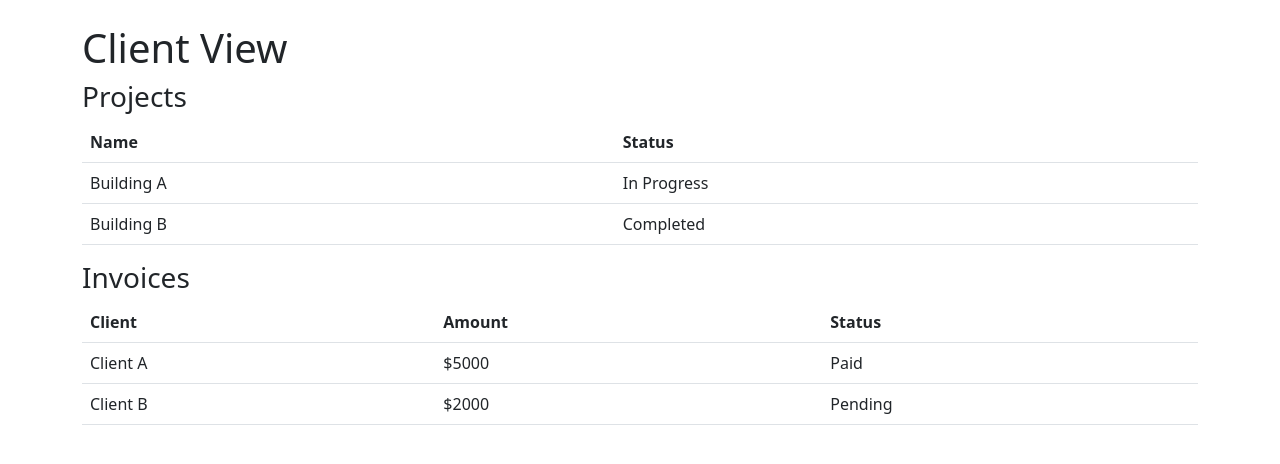
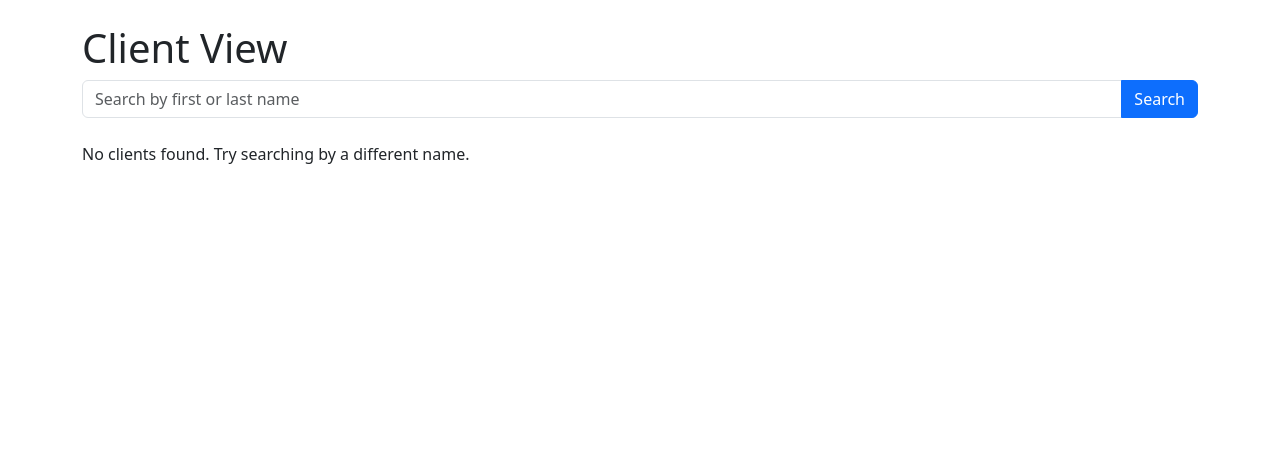
Before and after one commit to leopold16/constr-proj, a Flask app: page /client_view in a window 1280 px wide. Shown: the part 56-520 px from the top of the page. Run offline with Flask 3, Linux system fonts and the light colour scheme.

Commit message:
connected to databases, and included simple queries for employee tasks and client view

```diff
--- a/app.py
+++ b/app.py
@@ -7,8 +7,8 @@ from sqlalchemy.pool import NullPool
 app = Flask(__name__, template_folder="templates")
 
 #connect to database
-#DATABASEURI = "postgresql://lw2999:341647@104.196.222.236/proj1part2"
-#engine = create_engine(DATABASEURI)
+DATABASEURI = "postgresql://lw2999:341647@104.196.222.236/proj1part2"
+engine = create_engine(DATABASEURI)
 
 
 
@@ -46,23 +46,75 @@ def dashboard():
 
 @app.route("/employee_tasks", methods=["GET", "POST"])
 def employee_tasks():
-    if request.method == "POST":
-        task_id = int(request.form.get("task_id"))
-        employee_id = int(request.form.get("employee_id"))
+    """
+    Assign tasks to employees and display task assignments.
+    """
+    with engine.connect() as conn:
+        if request.method == "POST":
+            task_id = int(request.form.get("task_id"))
+            employee_id = int(request.form.get("employee_id"))
 
-        # Assign task to employee
-        selected_task = next(task for task in tasks if task["id"] == task_id)
-        selected_employee = next(emp for emp in employees if emp["id"] == employee_id)
-        selected_employee["tasks"].append(selected_task["name"])
-        selected_task["status"] = "Assigned"
-        return redirect(url_for("employee_tasks"))
+            # Assign the task to the employee in the database
+            conn.execute(
+                text("INSERT INTO employee_assigned_tasks (employee_id, task_id) VALUES (:employee_id, :task_id)"),
+                {"employee_id": employee_id, "task_id": task_id}
+            )
+            conn.execute(
+                text("UPDATE task SET task_status = 'Assigned' WHERE task_id = :task_id"),
+                {"task_id": task_id}
+            )
+            return redirect(url_for("employee_tasks"))
+
+        # Fetch employees and tasks dynamically
+        employees = conn.execute(
+            text("SELECT employee_id, employee_first_name, employee_last_name, employee_role FROM employee")
+        ).fetchall()
+        employees = [{"id": row.employee_id, "name": f"{row.employee_first_name} {row.employee_last_name}", "role": row.employee_role} for row in employees]
+
+        tasks = conn.execute(
+            text("SELECT task_id, task_name, task_description, task_status FROM task")
+        ).fetchall()
+        tasks = [{"id": row.task_id, "name": row.task_name, "description": row.task_description, "status": row.task_status} for row in tasks]
 
     return render_template("employee_tasks.html", employees=employees, tasks=tasks)
 
+@app.route("/client_view", methods=["GET", "POST"])
+def client_view():
+    """
+    Search for a client and display their details.
+    """
+    client_data = None  # Default is no client data
 
-@app.route("/client_view")
-def client_view():
-    return render_template("client_view.html", projects=projects, invoices=invoices)
+    with engine.connect() as conn:
+        if request.method == "POST":
+            # Get the search query from the form
+            search_query = request.form.get("search_query")
+
+            # Search for client by first or last name
+            result = conn.execute(
+                text("""
+                    SELECT client_id, client_first_name, client_last_name, client_address, client_phone, client_email
+                    FROM client
+                    WHERE client_first_name ILIKE :query OR client_last_name ILIKE :query
+                """),
+                {"query": f"%{search_query}%"}
+            ).fetchall()
+
+            # Convert to list of dictionaries
+            client_data = [
+                {
+                    "client_id": row.client_id,
+                    "first_name": row.client_first_name,
+                    "last_name": row.client_last_name,
+                    "address": row.client_address,
+                    "phone": row.client_phone,
+                    "email": row.client_email,
+                }
+                for row in result
+            ]
+
+    return render_template("client_view.html", client_data=client_data)
+
 
 
 @app.route("/invoice_generator", methods=["GET", "POST"])
--- a/templates/client_view.html
+++ b/templates/client_view.html
@@ -2,40 +2,44 @@
 {% block title %}Client View{% endblock %}
 {% block content %}
 <h1>Client View</h1>
-<h3>Projects</h3>
+
+<!-- Search Form -->
+<form method="POST" class="mb-4">
+    <div class="input-group">
+        <input type="text" name="search_query" class="form-control" placeholder="Search by first or last name" required>
+        <button class="btn btn-primary" type="submit">Search</button>
+    </div>
+</form>
+
+<!-- Display Results -->
+{% if client_data %}
+    <h3>Search Results</h3>
     <table class="table">
         <thead>
             <tr>
-            <th>Name</th>
-            <th>Status</th>
+                <th>Client ID</th>
+                <th>First Name</th>
+                <th>Last Name</th>
+                <th>Address</th>
+                <th>Phone</th>
+                <th>Email</th>
             </tr>
         </thead>
         <tbody>
-        {% for project in projects %}
+            {% for client in client_data %}
             <tr>
-            <td>{{ project.name }}</td>
-            <td>{{ project.status }}</td>
+                <td>{{ client.client_id }}</td>
+                <td>{{ client.first_name }}</td>
+                <td>{{ client.last_name }}</td>
+                <td>{{ client.address }}</td>
+                <td>{{ client.phone }}</td>
+                <td>{{ client.email }}</td>
             </tr>
             {% endfor %}
         </tbody>
     </table>
-<h3>Invoices</h3>
-<table class="table">
-    <thead>
-        <tr>
-            <th>Client</th>
-            <th>Amount</th>
-            <th>Status</th>
-        </tr>
-    </thead>
-    <tbody>
-        {% for invoice in invoices %}
-        <tr>
-            <td>{{ invoice.client }}</td>
-            <td>${{ invoice.amount }}</td>
-            <td>{{ invoice.status }}</td>
-        </tr>
-        {% endfor %}
-    </tbody>
-</table>
+{% else %}
+    <p>No clients found. Try searching by a different name.</p>
+{% endif %}
+
 {% endblock %}
```
Lines whose indentation alone changed are shown as unchanged.
